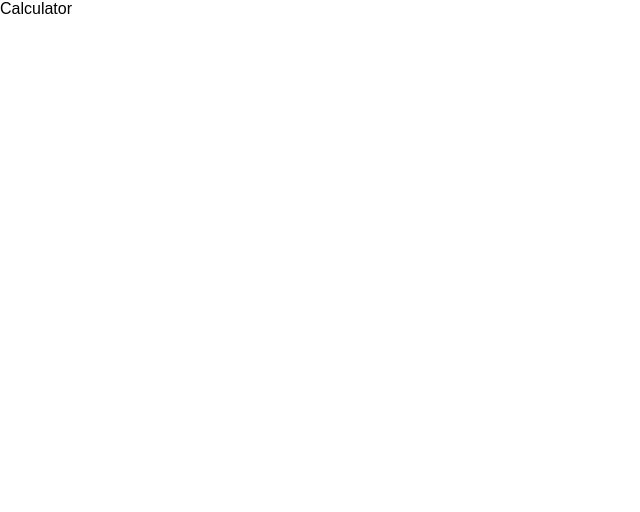
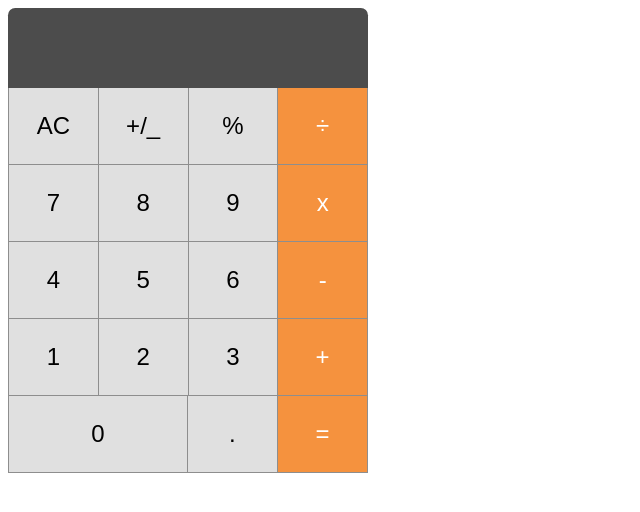
Before and after one commit to it6/calculator, a React (Create React App) app: page / in a window 1280 px wide. Shown: the top 512 px of the page, without its empty margins (0-640 px from the left). Built offline with nearby package versions, Linux system fonts and the light colour scheme.

Commit message:
build calculator UI/styles, add functionality to display clicked values

```diff
--- a/src/App.css
+++ b/src/App.css
@@ -1,28 +1,37 @@
-.App {
-  text-align: center;
+.calculator {
+  width: 15em;
+  font: 1.5em sans-serif;
 }
 
-.App-logo {
-  animation: App-logo-spin infinite 20s linear;
-  height: 80px;
+.row {
+  display: flex;
+  background: #e0e0e0;
 }
 
-.App-header {
-  background-color: #222;
-  height: 150px;
-  padding: 20px;
+.top {
+  background: #4c4c4c;
+  height: 80px;
+  border-radius: 0.3em 0.3em 0 0;
+  color: white;
+  justify-content: center;
+  align-items: center;
+}
+
+.row div:last-of-type {
+  border-right: 0.01em solid #8e8e8e;
+  background: #f5923e;
   color: white;
 }
 
-.App-title {
-  font-size: 1.5em;
+.row:last-of-type div:first-child {
+  flex: 6.3;
 }
 
-.App-intro {
-  font-size: large;
+.button {
+  border: 0.01em solid #8e8e8e;
+  border-top: none;
+  border-right: none;
+  padding: 1em;
+  text-align: center;
+  flex: 2;
 }
-
-@keyframes App-logo-spin {
-  from { transform: rotate(0deg); }
-  to { transform: rotate(360deg); }
-}
--- a/src/App.js
+++ b/src/App.js
@@ -1,9 +1,60 @@
 import React, { Component } from 'react';
 
 class App extends Component {
+  state = {
+    summary: ''
+  };
+
+  handleClick = event => {
+    this.setState({
+      summary: this.state.summary.concat(event.target.innerText)
+    });
+  };
+
   render() {
-    return <div>Calculator</div>;
+    return (
+      <div className="calculator" onClick={this.handleClick}>
+        <div className="row top">{this.state.summary}</div>
+        <div className="row">
+          <CalcButton value="AC" />
+          <CalcButton value="+/_" />
+          <CalcButton value="%" />
+          <CalcButton value="÷" />
+        </div>
+
+        <div className="row">
+          <CalcButton value="7" />
+          <CalcButton value="8" />
+          <CalcButton value="9" />
+          <CalcButton value="x" />
+        </div>
+
+        <div className="row">
+          <CalcButton value="4" />
+          <CalcButton value="5" />
+          <CalcButton value="6" />
+          <CalcButton value="-" />
+        </div>
+
+        <div className="row">
+          <CalcButton value="1" />
+          <CalcButton value="2" />
+          <CalcButton value="3" />
+          <CalcButton value="+" />
+        </div>
+
+        <div className="row">
+          <CalcButton value="0" />
+          <CalcButton value="." />
+          <CalcButton value="=" />
+        </div>
+      </div>
+    );
   }
 }
 
+function CalcButton(props) {
+  return <div className="button">{props.value}</div>;
+}
+
 export default App;
--- a/src/index.css
+++ /dev/null
@@ -1,5 +0,0 @@
-body {
-  margin: 0;
-  padding: 0;
-  font-family: sans-serif;
-}
--- a/src/index.js
+++ b/src/index.js
@@ -1,6 +1,6 @@
 import React from 'react';
 import ReactDOM from 'react-dom';
-import './index.css';
+import './App.css';
 import App from './App';
 import registerServiceWorker from './registerServiceWorker';
 
```
